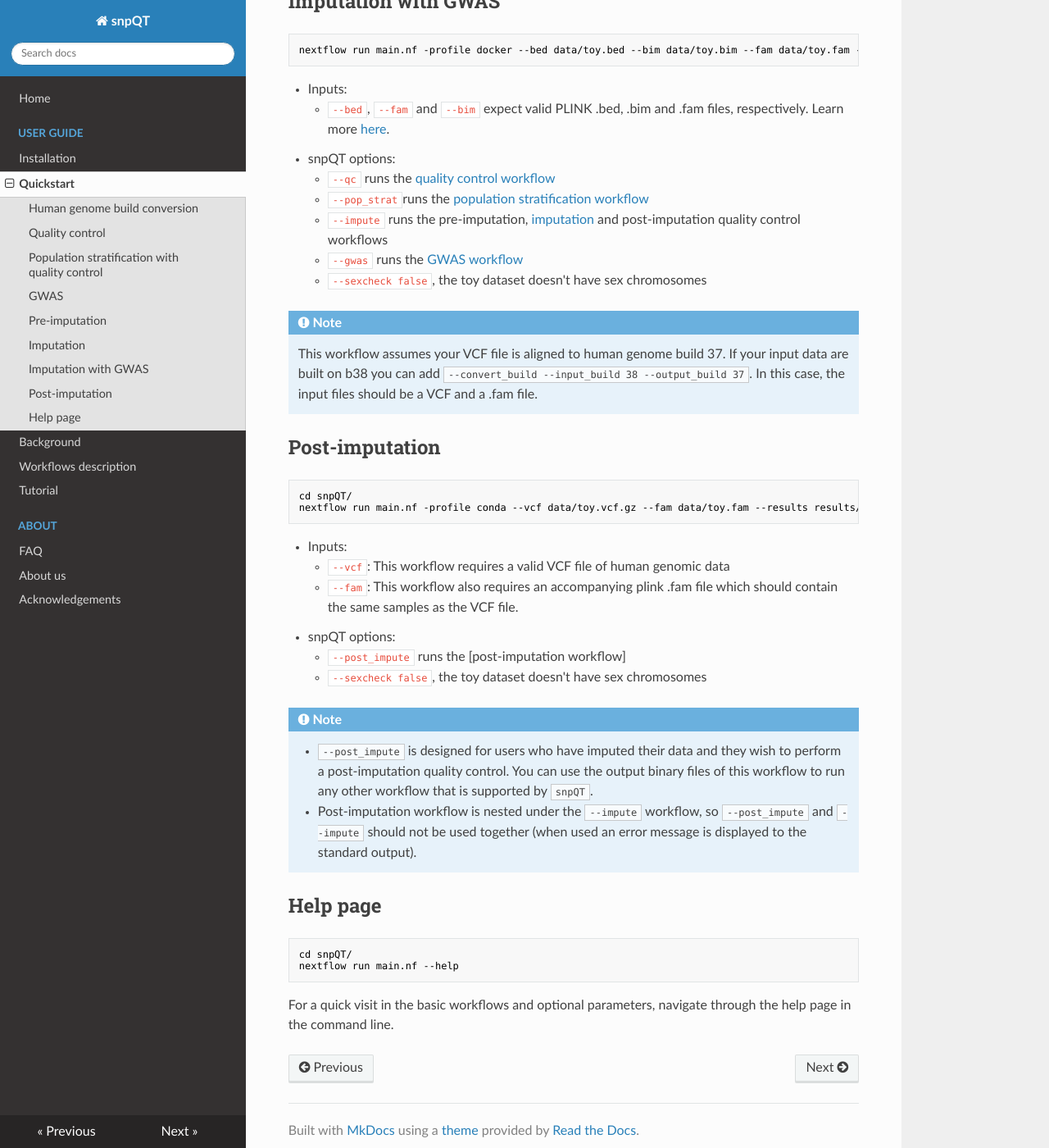
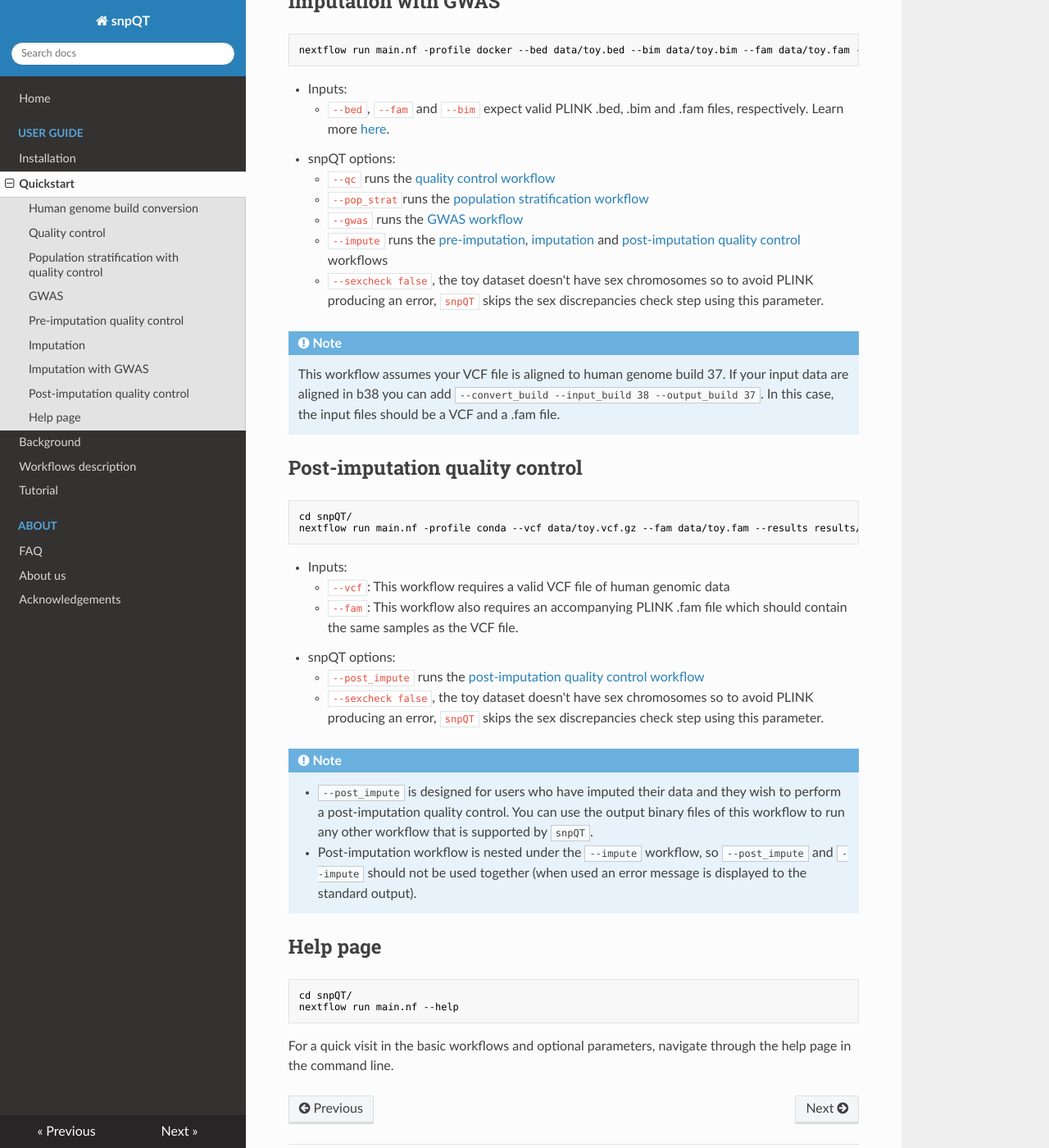
Before and after one commit to nebfield/snpQT, an MkDocs documentation site: the page built from docs/user-guide/quickstart.md, in a window 1280 px wide and 1400 px high, scrolled down 5332 px. Shown: the whole window at 82% size. Built offline with MkDocs 1.6.1, drawn with Linux system fonts in a browser that asks for light colours; nearby versions of some CDN libraries; some of the changed text lies outside the part shown.

Commit message:
Update quickstart.md

````diff
--- a/docs/user-guide/quickstart.md
+++ b/docs/user-guide/quickstart.md
@@ -34,7 +34,7 @@ nextflow run main.nf -profile conda --vcf data/toy.vcf.gz --fam data/toy.fam --r
 
 * Inputs:
     * `--vcf`: This workflow requires a valid VCF file of human genomic data
-    * `--fam`: This workflow also requires an accompanying plink .fam file which should contain the same samples as the VCF file.
+    * `--fam`: This workflow also requires an accompanying PLINK .fam file which should contain the same samples as the VCF file.
 * snpQT options:
     * `--convert_build` runs the [build conversion workflow](workflows.md#build-conversion)
 	* `--input_build` tells the [build conversion workflow](workflows.md#build-conversion) that the input data are aligned on b37
@@ -113,7 +113,7 @@ nextflow run main.nf -profile conda --bed data/toy.bed --bim data/toy.bim --fam
     * This workflow requires the `--qc` workflow in order to run. But, do not worry, if you forget to add `--qc`, `snpQT` will produce an error and will remind you to add the aforementioned workflow.
 	* If your input data are built on b38 you can add `--convert_build --input_build 38 --output_build 37`. In this case, the input files should be a VCF and a .fam file.
 
-## Pre-imputation
+## Pre-imputation quality control
 
 ```nextflow
 nextflow run main.nf -profile conda --bed data/toy.bed --bim data/toy.bim --fam data/toy.fam --qc --pop_strat --pre_impute --sexcheck false -resume
@@ -143,7 +143,7 @@ nextflow run main.nf -profile docker --bed data/toy.bed --bim data/toy.bim --fam
 * snpQT options:
     * `--qc` runs the [quality control workflow](https://snpqt.readthedocs.io/en/latest/user-guide/workflows/#quality-control)
     * `--pop_strat` runs the [population stratification workflow](workflows.md#population-stratification)
-    * `--impute` runs the [pre-imputation](https://snpqt.readthedocs.io/en/latest/user-guide/workflows/#pre-imputation-quality-control), [imputation](workflows.md#phasing-imputation) and [post-imputation quality control](https://snpqt.readthedocs.io/en/latest/user-guide/quickstart/#post-imputation) workflows
+    * `--impute` runs the [pre-imputation](https://snpqt.readthedocs.io/en/latest/user-guide/workflows/#pre-imputation-quality-control), [imputation](workflows.md#phasing-imputation) and [post-imputation quality control](https://snpqt.readthedocs.io/en/latest/user-guide/workflows/#post-imputation-quality-control) workflows
     * `--sexcheck false`, the toy dataset doesn't have sex chromosomes so to avoid PLINK producing an error, `snpQT` skips the sex discrepancies check step using this parameter.
 
 !!! note
@@ -163,14 +163,14 @@ nextflow run main.nf -profile docker --bed data/toy.bed --bim data/toy.bim --fam
 * snpQT options:
     * `--qc` runs the [quality control workflow](https://snpqt.readthedocs.io/en/latest/user-guide/workflows/#quality-control)
     * `--pop_strat`runs the [population stratification workflow](workflows.md#population-stratification)
-    * `--impute` runs the pre-imputation, [imputation](workflows.md#phasing-imputation) and post-imputation quality control workflows
     * `--gwas` runs the [GWAS workflow](workflows.md#genome-wide-association-study)
-    * `--sexcheck false`, the toy dataset doesn't have sex chromosomes
+    * `--impute` runs the [pre-imputation](https://snpqt.readthedocs.io/en/latest/user-guide/workflows/#pre-imputation-quality-control), [imputation](workflows.md#phasing-imputation) and [post-imputation quality control](https://snpqt.readthedocs.io/en/latest/user-guide/workflows/#post-imputation-quality-control) workflows
+    * `--sexcheck false`, the toy dataset doesn't have sex chromosomes so to avoid PLINK producing an error, `snpQT` skips the sex discrepancies check step using this parameter.
 
 !!! note
-    This workflow assumes your VCF file is aligned to human genome build 37. If your input data are built on b38 you can add `--convert_build --input_build 38 --output_build 37`. In this case, the input files should be a VCF and a .fam file.
+    This workflow assumes your VCF file is aligned to human genome build 37. If your input data are aligned in b38 you can add `--convert_build --input_build 38 --output_build 37`. In this case, the input files should be a VCF and a .fam file.
 
-## Post-imputation
+## Post-imputation quality control
 
 ```nextflow
 cd snpQT/
@@ -179,10 +179,10 @@ nextflow run main.nf -profile conda --vcf data/toy.vcf.gz --fam data/toy.fam --r
 
 * Inputs:
     * `--vcf`: This workflow requires a valid VCF file of human genomic data
-    * `--fam`: This workflow also requires an accompanying plink .fam file which should contain the same samples as the VCF file.
+    * `--fam`: This workflow also requires an accompanying PLINK .fam file which should contain the same samples as the VCF file.
 * snpQT options:
-	* `--post_impute` runs the [post-imputation workflow]
-	* `--sexcheck false`, the toy dataset doesn't have sex chromosomes
+	* `--post_impute` runs the [post-imputation quality control workflow](https://snpqt.readthedocs.io/en/latest/user-guide/workflows/#post-imputation-quality-control)
+	* `--sexcheck false`, the toy dataset doesn't have sex chromosomes so to avoid PLINK producing an error, `snpQT` skips the sex discrepancies check step using this parameter.
 
 !!! note
     * `--post_impute` is designed for users who have imputed their data and they wish to perform a post-imputation quality control. You can use the output binary files of this workflow to run any other workflow that is supported by `snpQT`.
````
